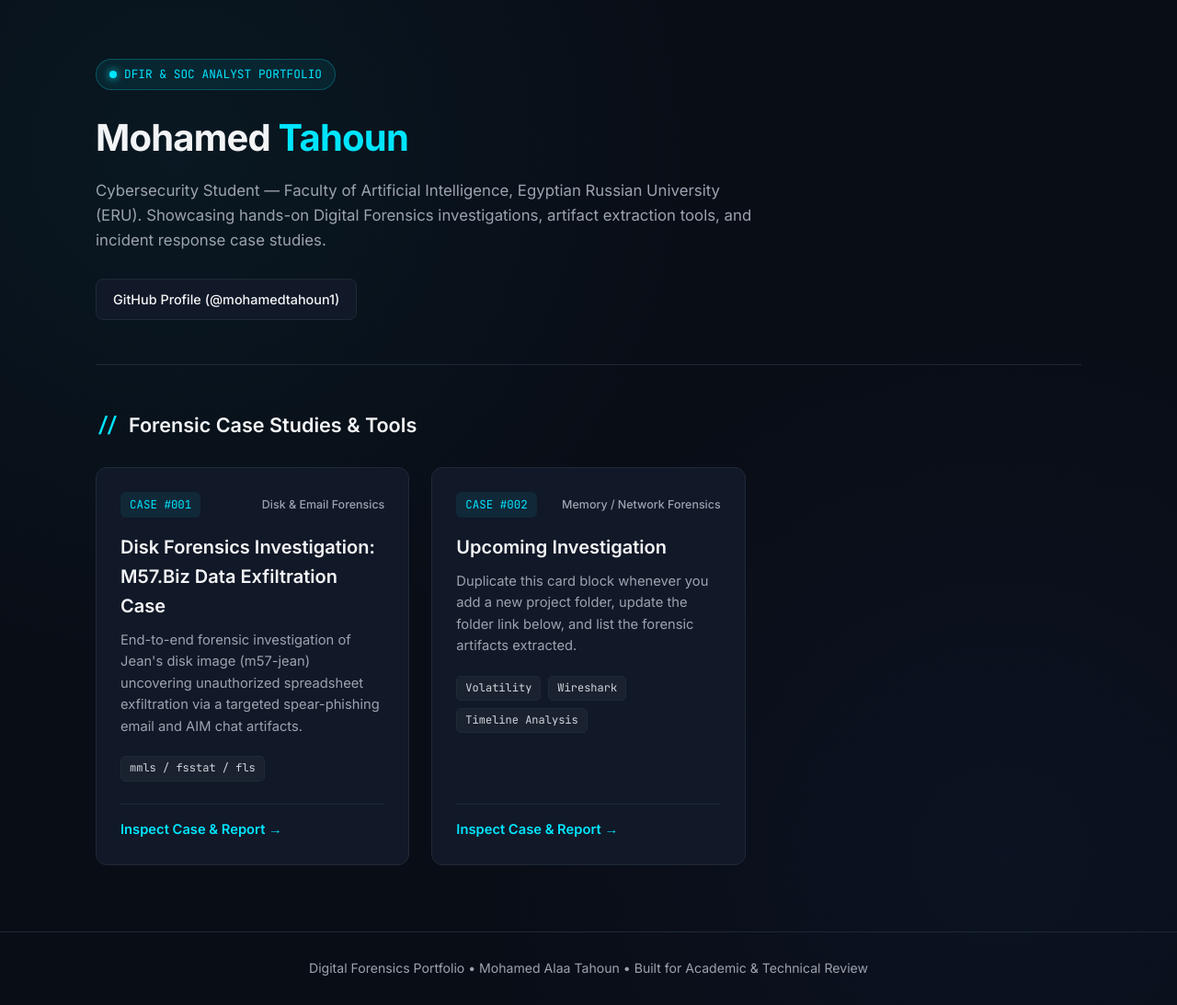
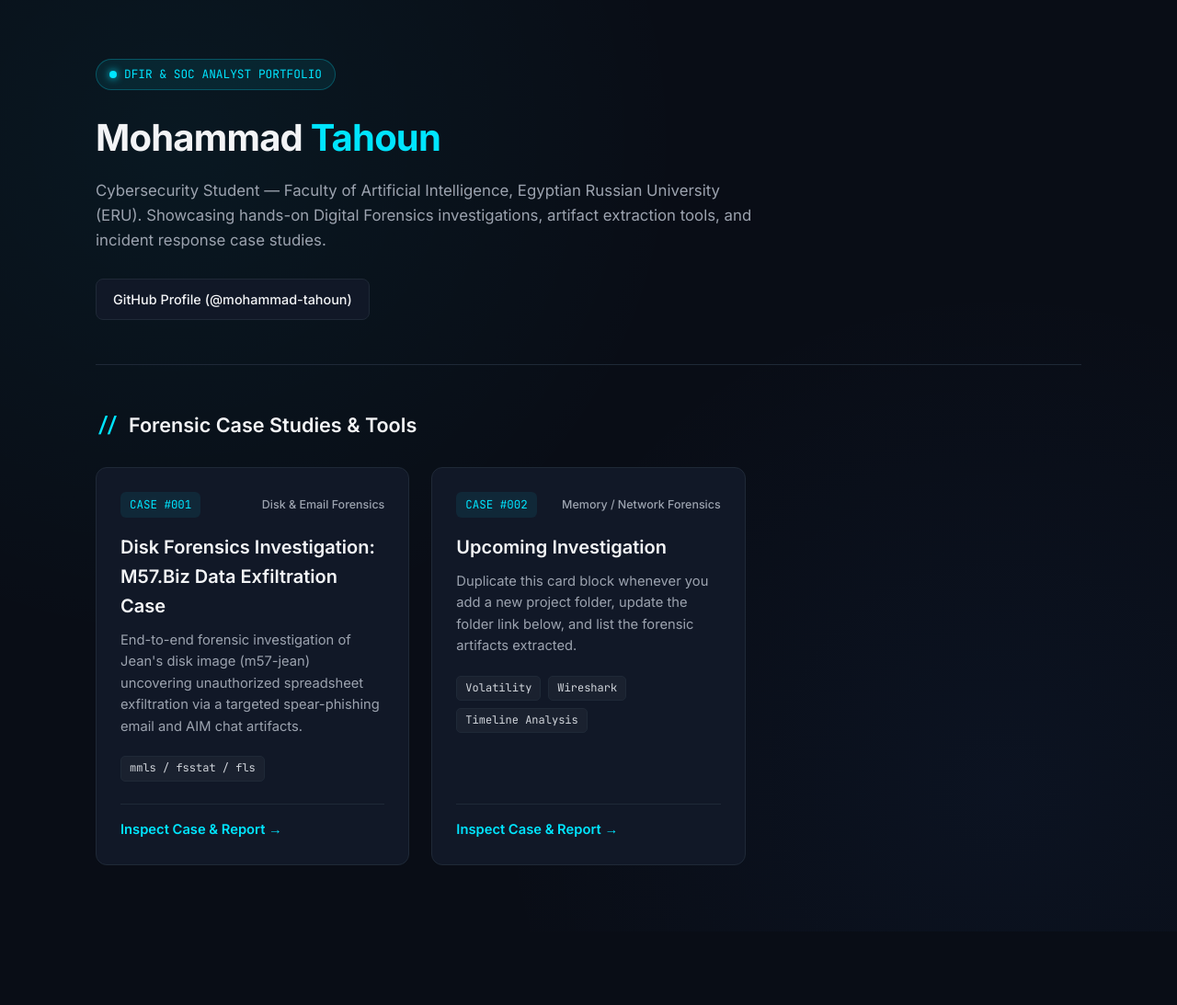
Before and after one commit to mohammad-tahoun/forensics-portfolio, a plain HTML site: page forensics-portfolio/index.html in a window 1280 px wide. Shown: the whole page at 92% size. After the commit the page ends 1013 px from the top, so only its background shows below. Drawn offline with Linux system fonts and the light colour scheme.

Commit message:
Update index.html
update name
user github

```diff
--- a/forensics-portfolio/index.html
+++ b/forensics-portfolio/index.html
@@ -4,7 +4,7 @@
 <head>
   <meta charset="UTF-8">
   <meta name="viewport" content="width=device-width, initial-scale=1.0">
-  <title>Mohamed Tahoun | Digital Forensics & Incident Response Portfolio</title>
+  <title>Mohammad Tahoun | Digital Forensics & Incident Response Portfolio</title>
   <link
     href="https://fonts.googleapis.com/css2?family=Inter:wght@400;500;600;700&family=JetBrains+Mono:wght@400;600&display=swap"
     rel="stylesheet">
@@ -269,15 +269,15 @@
         <span class="status-dot"></span>
         DFIR & SOC ANALYST PORTFOLIO
       </div>
-      <h1>Mohamed <span>Tahoun</span></h1>
+      <h1>Mohammad <span>Tahoun</span></h1>
       <p class="subtitle">
         Cybersecurity Student — Faculty of Artificial Intelligence, Egyptian Russian University (ERU).
         Showcasing hands-on Digital Forensics investigations, artifact extraction tools, and incident response case
         studies.
       </p>
       <div class="header-actions">
-        <a href="https://github.com/mohamedtahoun1" target="_blank" class="btn-outline">
-          GitHub Profile (@mohamedtahoun1)
+        <a href="https://github.com/mohammad-tahoun" target="_blank" class="btn-outline">
+          GitHub Profile (@mohammad-tahoun)
         </a>
       </div>
     </header>
@@ -340,12 +340,6 @@
     </div>
   </div>
 
-  <footer>
-    <div class="container">
-      Digital Forensics Portfolio &bull; Mohamed Alaa Tahoun &bull; Built for Academic & Technical Review
-    </div>
-  </footer>
-
 </body>
 
 </html>
```
